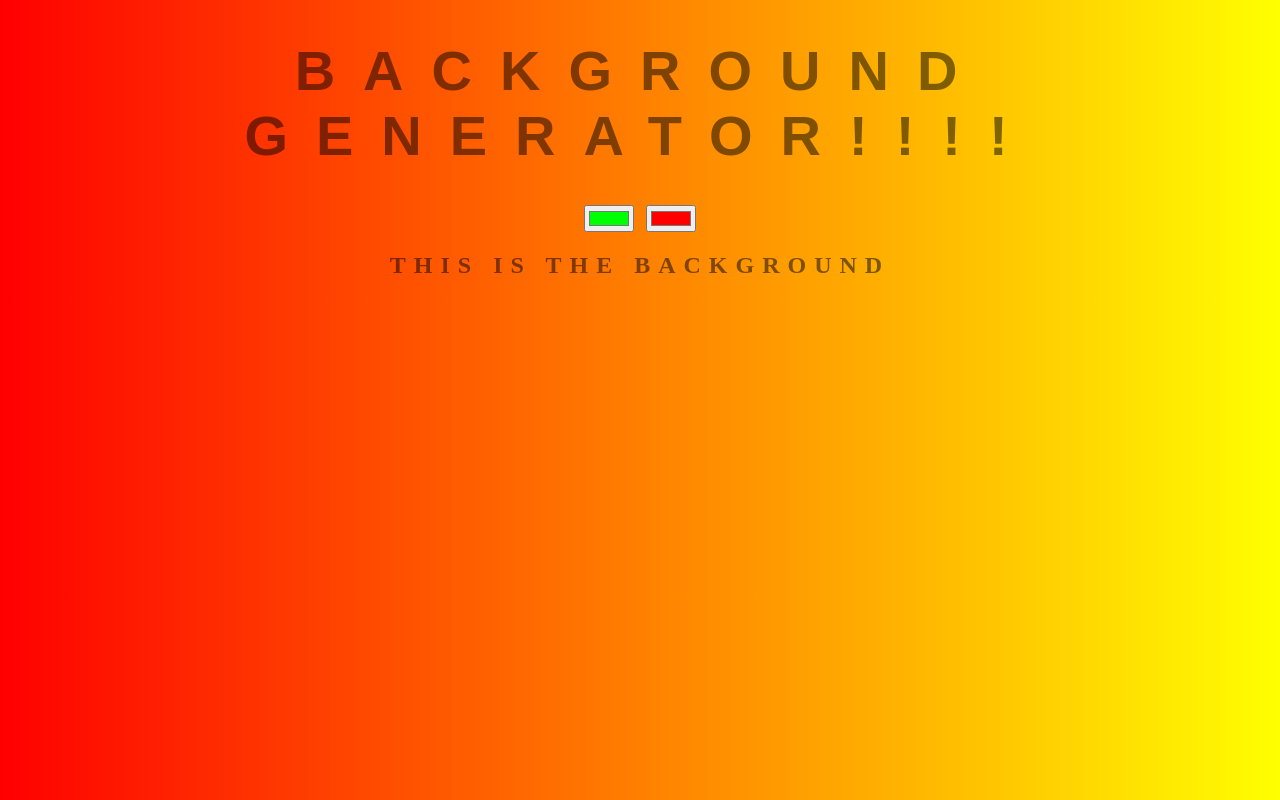
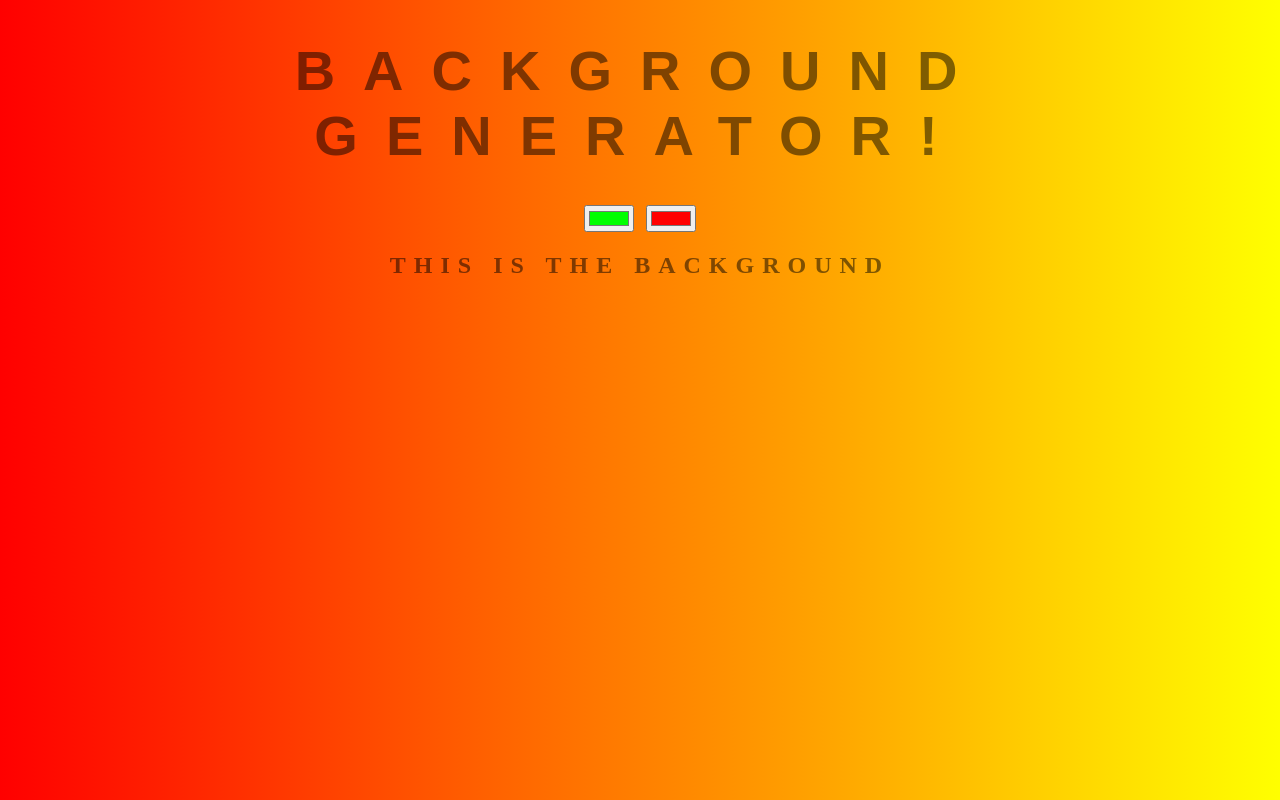
Before and after one commit to rainbowmoonlight/background-generator, a plain HTML site: page index.html in a window 1280 px wide. Drawn offline with Linux system fonts and the light colour scheme.

Commit message:
added exclamation

```diff
--- a/index.html
+++ b/index.html
@@ -5,7 +5,7 @@
 	<link rel="stylesheet" type="text/css" href="style.css">
 </head>
 <body id="gradient">
-	<h1>Background Generator!!!!</h1>
+	<h1>Background Generator!</h1>
 	<input class="color" type="color" value="#00ff00">
 	<input class="color" type="color" value="#ff0000">
 	<h2>This is the background</h2>
```
